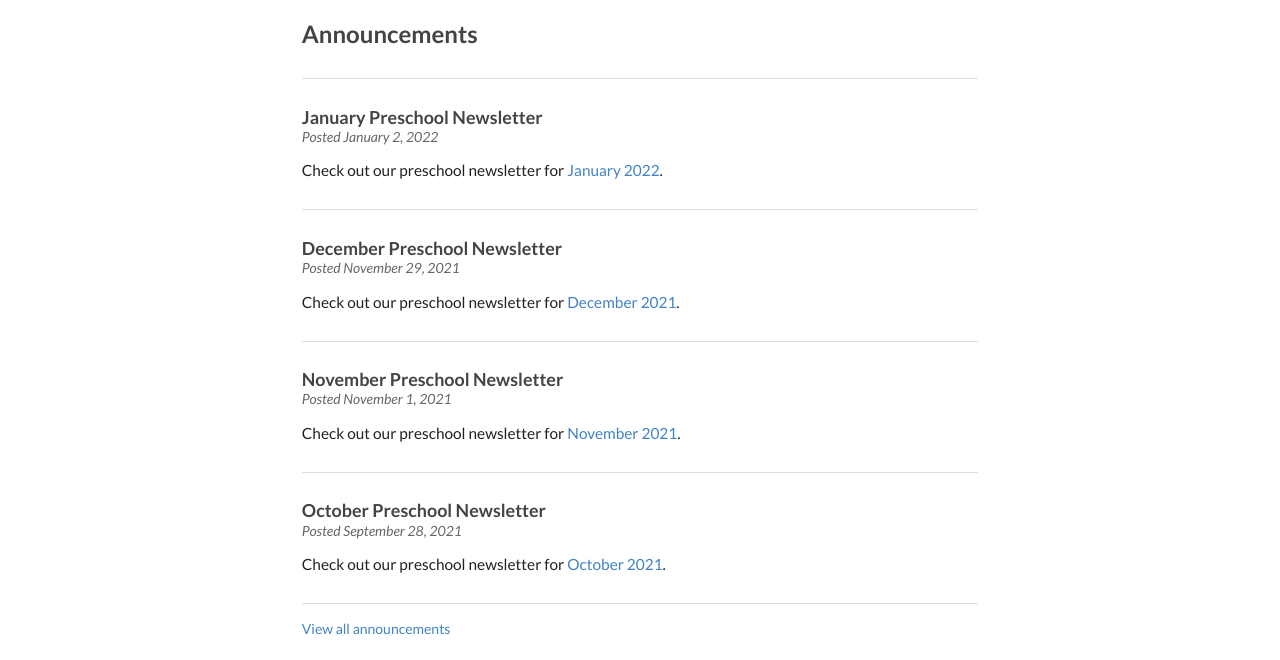
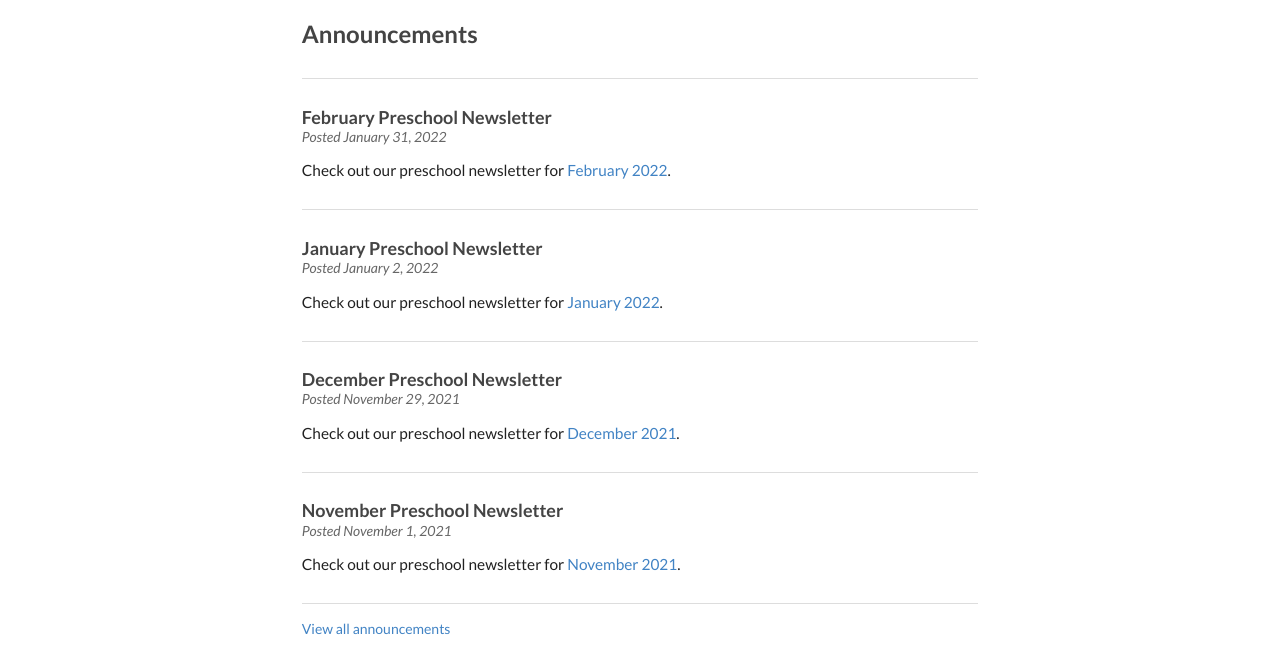
Before and after one commit to childrenofhope/childrenofhope, a Jekyll site: the page built from index.html, in a window 1280 px wide. Shown: the part 875-1535 px from the top of the page. Built offline with Jekyll 4.4.1, drawn with Linux system fonts in a browser that asks for light colours; the list of posts is cut into pages by our own code.

Commit message:
Added February 2022 newsletter

```diff
--- a/newsletter.md
+++ b/newsletter.md
@@ -10,6 +10,9 @@ Newsletters
 <h3 class="ui header">Current School Year</h3>
 
 <div class="ui newsletter list">
+  <a class="item" href="{{ site.baseurl }}/assets/newsletters/2021-2022/COH_February_2022_Newsletter.pdf">
+    February 2022
+  </a>
   <a class="item" href="{{ site.baseurl }}/assets/newsletters/2021-2022/COH_January_2022_Newsletter.pdf">
     January 2022
   </a>
```
Also changed, not shown: _posts/2022-01-31-february-newsletter.md (added, +13 -0 lines), 1 other file.
